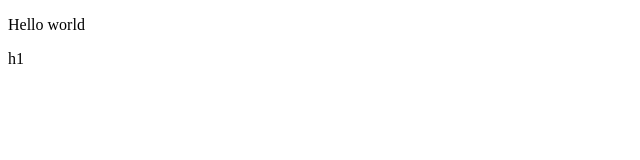
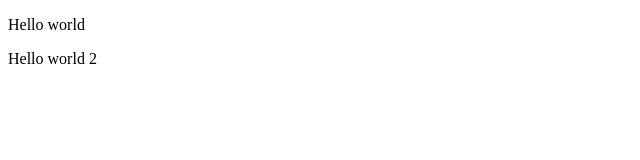
Before and after one commit to Dinesh4-3/2024-dinesh-2, a plain HTML site: page index.html in a window 1280 px wide. Shown: the full height of the page, 0-640 px from the left. Drawn offline with Linux system fonts and the light colour scheme.

Commit message:
Update index.html

```diff
--- a/index.html
+++ b/index.html
@@ -8,7 +8,8 @@
 </head>
 <body>
     <p>Hello world</p>
-    h1
+    <p>Hello world 2</p>
+
 
 </body>
 </html>
```
